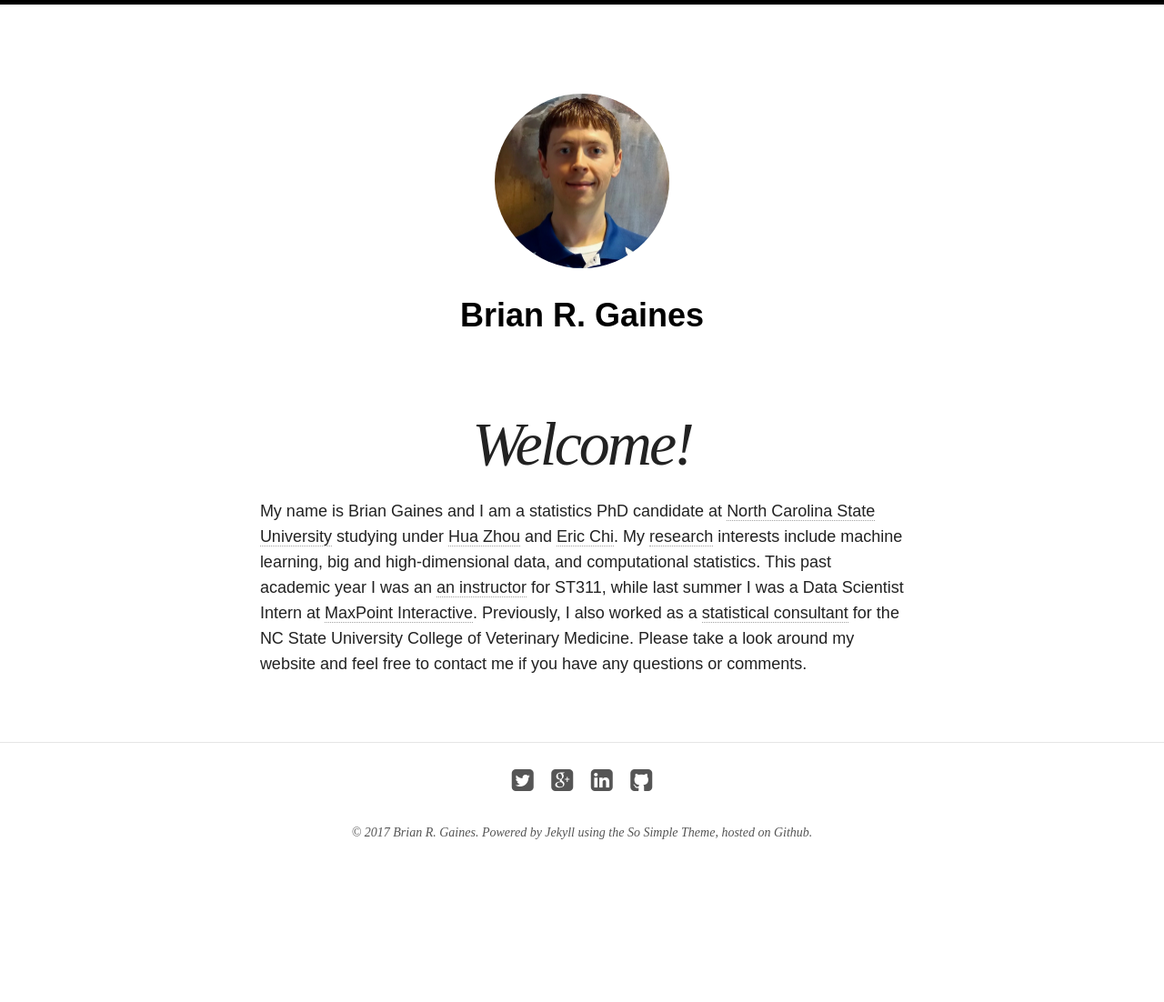
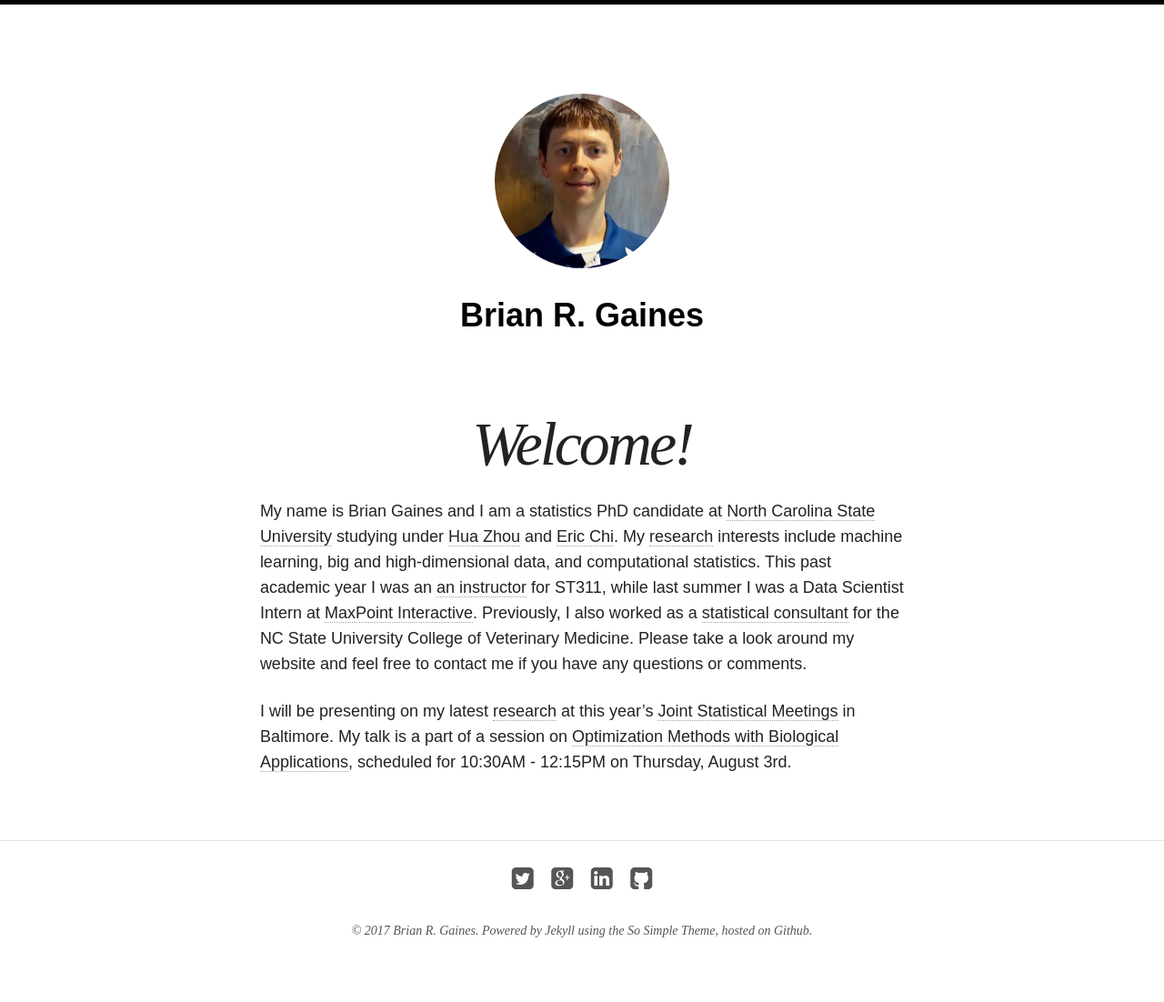
Before and after one commit to brgaines/brgaines.github.io, a Jekyll site: the page built from index.md, in a window 1280 px wide. Shown: the whole page at 91% size. Built offline with Jekyll 4.4.1, drawn with Linux system fonts in a browser that asks for light colours; nearby versions of some CDN libraries; before the commit the page ends 994 px from its top, so only the background shows below that.

Commit message:
added note about upcoming JSM talk

```diff
--- a/index.md
+++ b/index.md
@@ -6,3 +6,5 @@ modified: 2016-09-19
 ---
 
 My name is Brian Gaines and I am a statistics PhD candidate at [North Carolina State University](http://www.ncsu.edu) studying under [Hua Zhou](http://hua-zhou.github.io/) and [Eric Chi](www.ericchi.com).  My [research](http://brgaines.github.io/research/) interests include machine learning, big and high-dimensional data, and computational statistics.  This past academic year I was an [an instructor](http://brgaines.github.io/teaching/) for ST311, while last summer I was a Data Scientist Intern at [MaxPoint Interactive](http://maxpoint.com/us).  Previously, I also worked as a [statistical consultant](http://brgaines.github.io/consulting/) for the NC State University College of Veterinary Medicine.  Please take a look around my website and feel free to contact me if you have any questions or comments.
+
+I will be presenting on my latest [research](http://brgaines.github.io/research/) at this year's [Joint Statistical Meetings](https://ww2.amstat.org/meetings/jsm/2017/) in Baltimore.  My talk is a part of a session on [Optimization Methods with Biological Applications](https://ww2.amstat.org/meetings/jsm/2017/onlineprogram/ActivityDetails.cfm?SessionID=214213), scheduled for 10:30AM - 12:15PM on Thursday, August 3rd.
```
